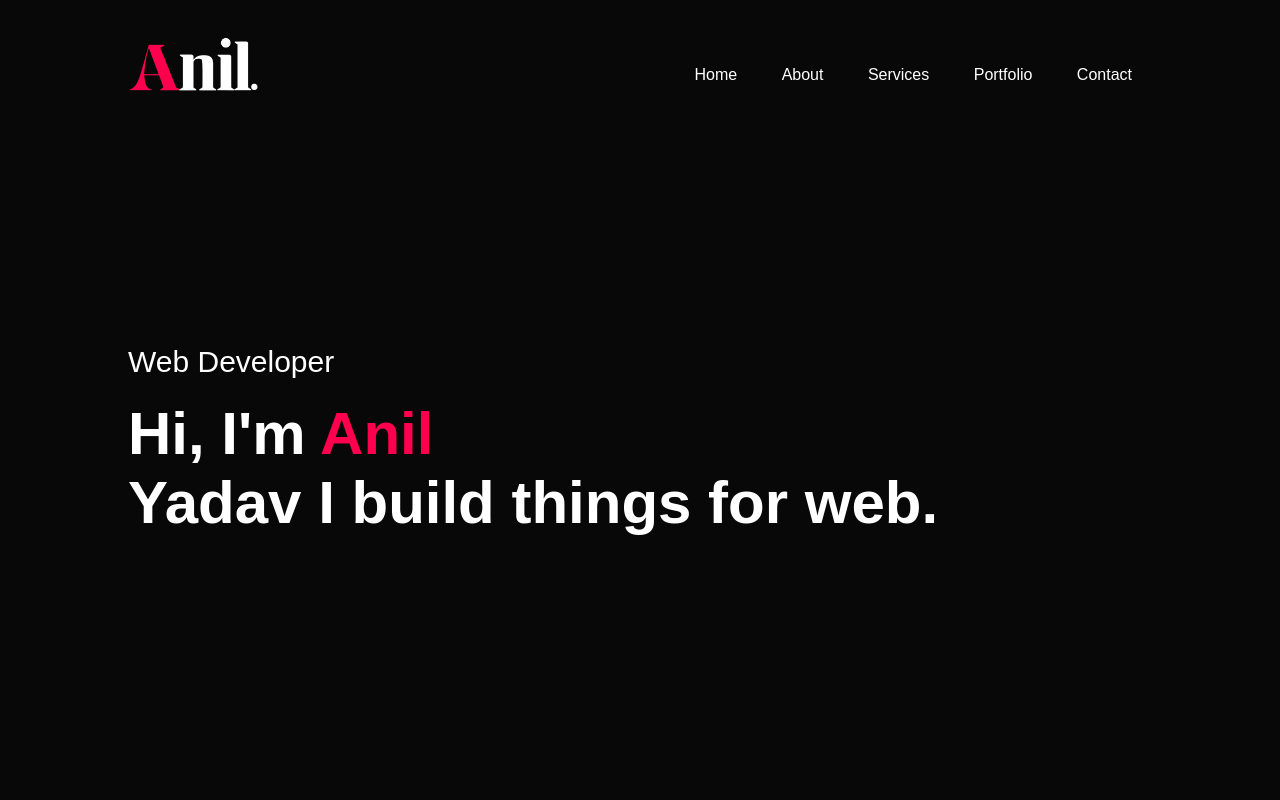
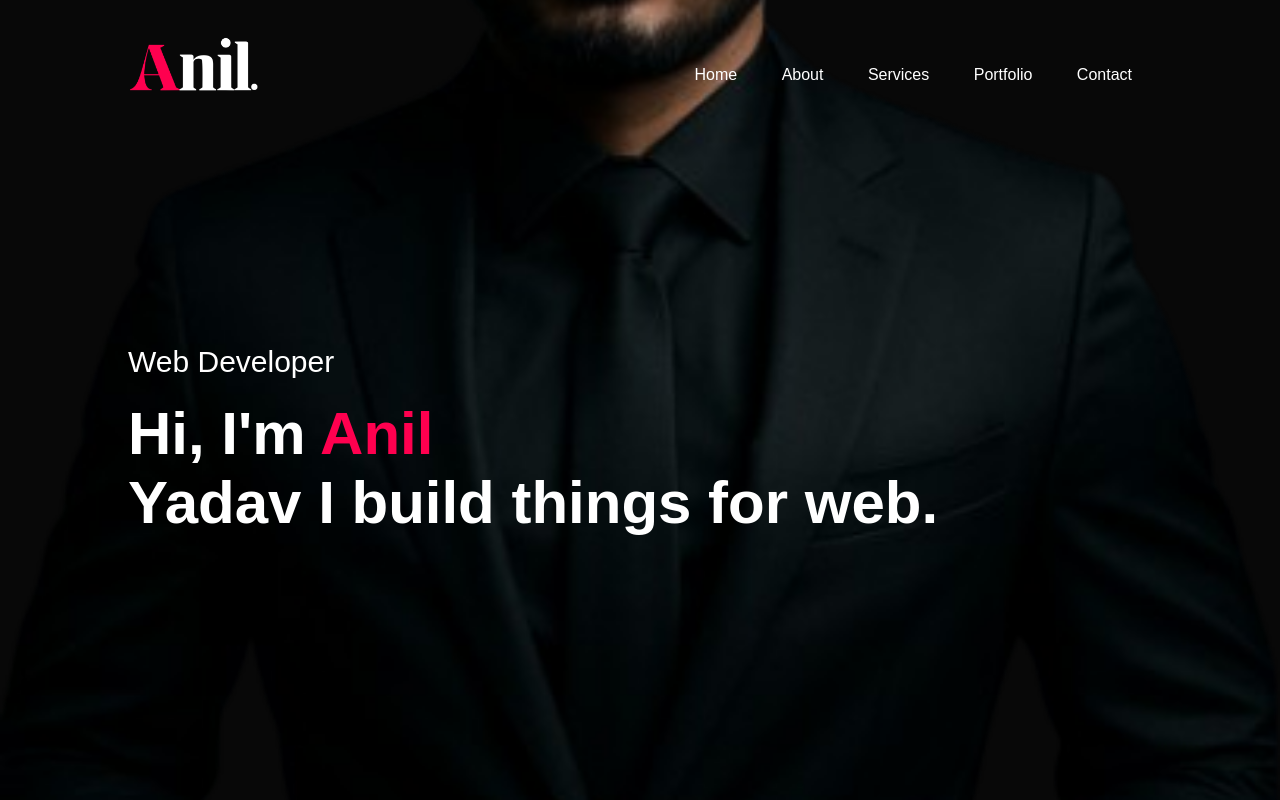
Before and after one commit to anilyadavup54/anilyadavdev, a plain HTML site: page index.html in a window 1280 px wide. Shown: the top 800 px of the page. Drawn offline with Linux system fonts and the light colour scheme.

Commit message:
Update style.css

```diff
--- a/style.css
+++ b/style.css
@@ -14,7 +14,7 @@ body{
 #header{
     width: 100%;
     height: 100vh;
-    background-image: url(images/backgroun.png);
+    background-image: url(images/user1.png);
     background-size: cover;
     background-position: center;
 }
```
